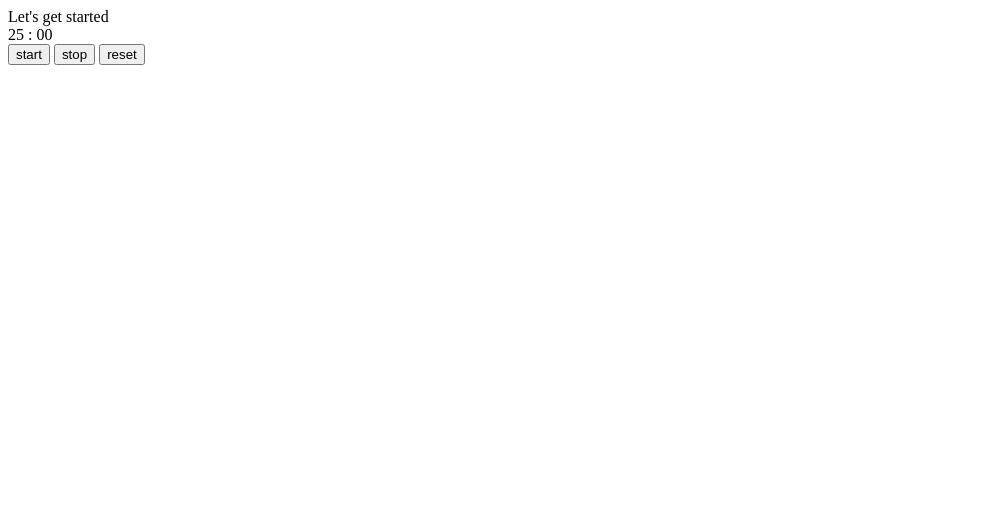
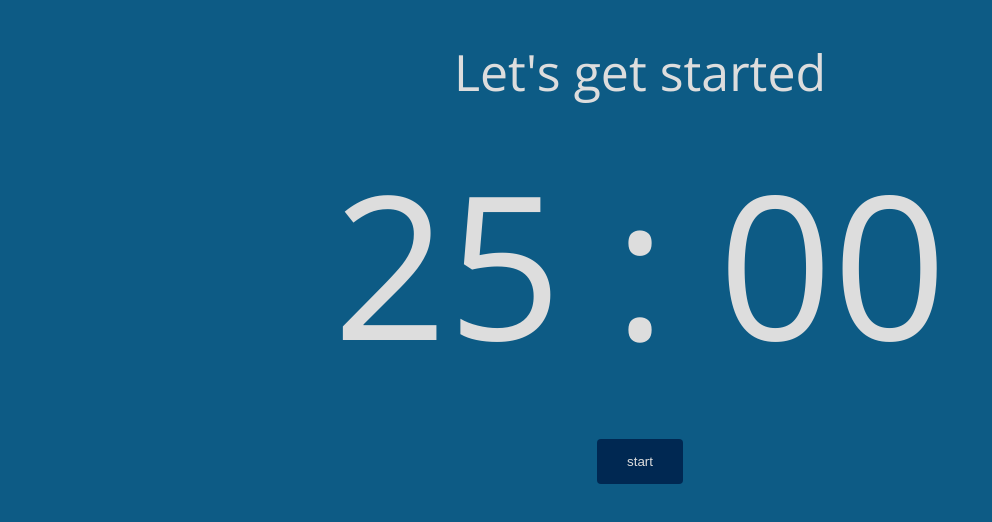
Before and after one commit to poorani11/pomodoro_clock, a plain HTML site: page index.html in a window 1280 px wide. Shown: the whole page, without its empty margins (0-992 px from the left). Drawn offline with nearby package versions, Linux system fonts and the light colour scheme.

Commit message:
Added a css file for the app

```diff
--- a/app.js
+++ /dev/null
@@ -1 +0,0 @@
-app.js
--- a/home.css
+++ b/home.css
@@ -1 +1,32 @@
-home.css
+body{
+    background:#0D5B85;
+    font-family:"Open Sans";
+    font-weight:400;
+    padding-top:30px;
+    text-align:center;
+}
+
+#message{
+    color:#DDD;
+    font-size:50px;
+    margin-bottom:20px;
+}
+
+#timer{
+    color:#DDD;
+    font-size:200px;
+    margin-bottom:40px;
+}
+
+#buttons button{
+    background:#002852;
+    border:none;
+    color:#DDD;
+    cursor:pointer;
+    padding:15px 30px;
+    margin:0 auto;
+    border-radius:4px;
+}
+#stop, #reset {
+ display:none;
+}
--- a/index.html
+++ b/index.html
@@ -5,9 +5,8 @@
     <meta http-equiv="X-UA-Compatible" content="IE=Edge">
     <meta charset="UTF-8">
      <link rel="stylesheet" type="text/css" href="home.css">
-    <link href='http://fonts.googleapis.com/css?family=Raleway:400,500' rel='stylesheet' type='text/css'>
-
-
+    <link href='http://fonts.googleapis.com/css?family=Open+Sans:400,700,600' rel='stylesheet' type='text/css'>
+      <script src="app.js"></script>
 </head>
 <body>
     <div id="message">
@@ -23,6 +22,6 @@
         <button id="stop">stop</button>
         <button id="reset">reset</button>
     </div>
-    <script src="app.js"></script>
+
  </body>
  </html>
```
